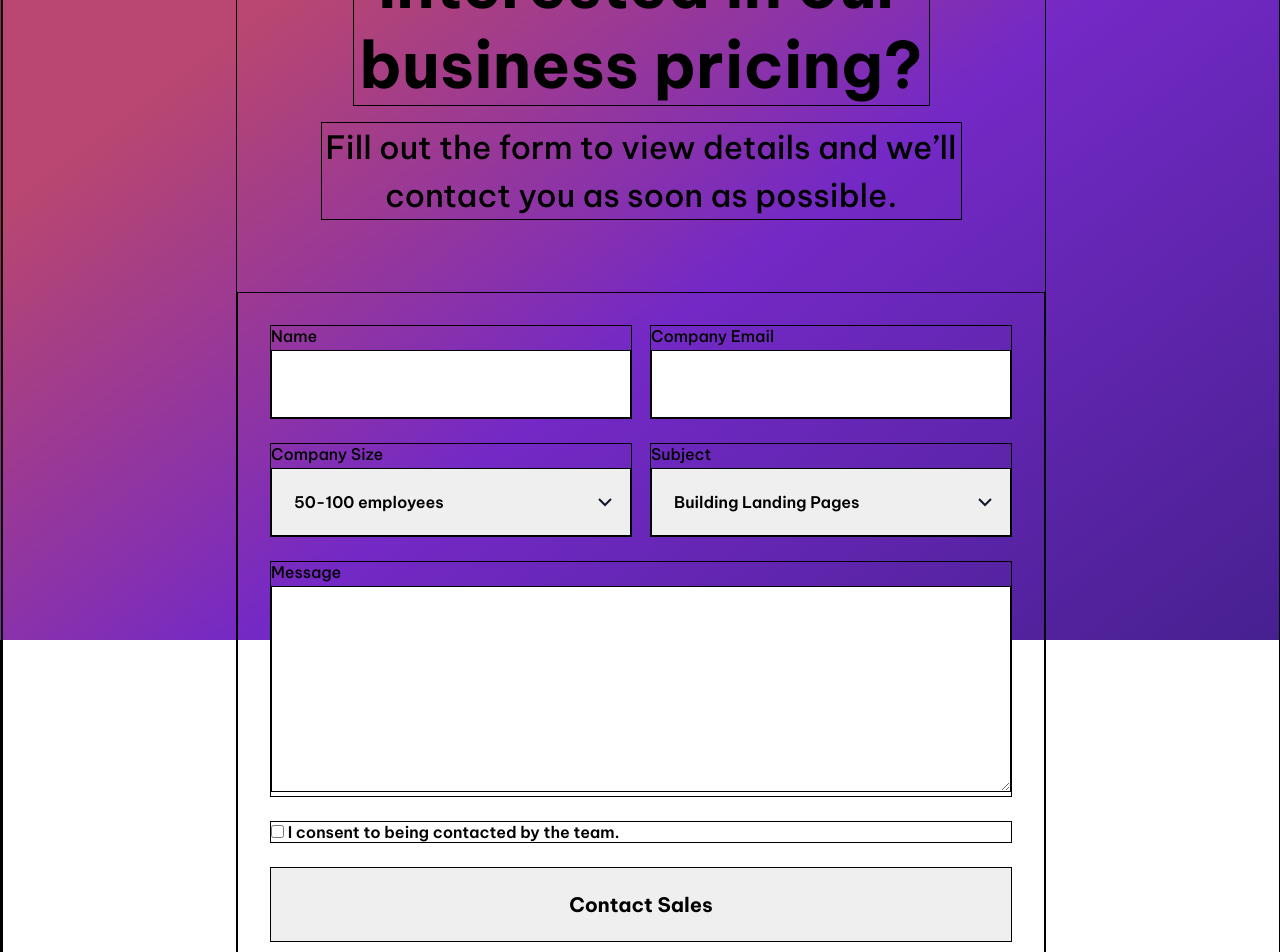
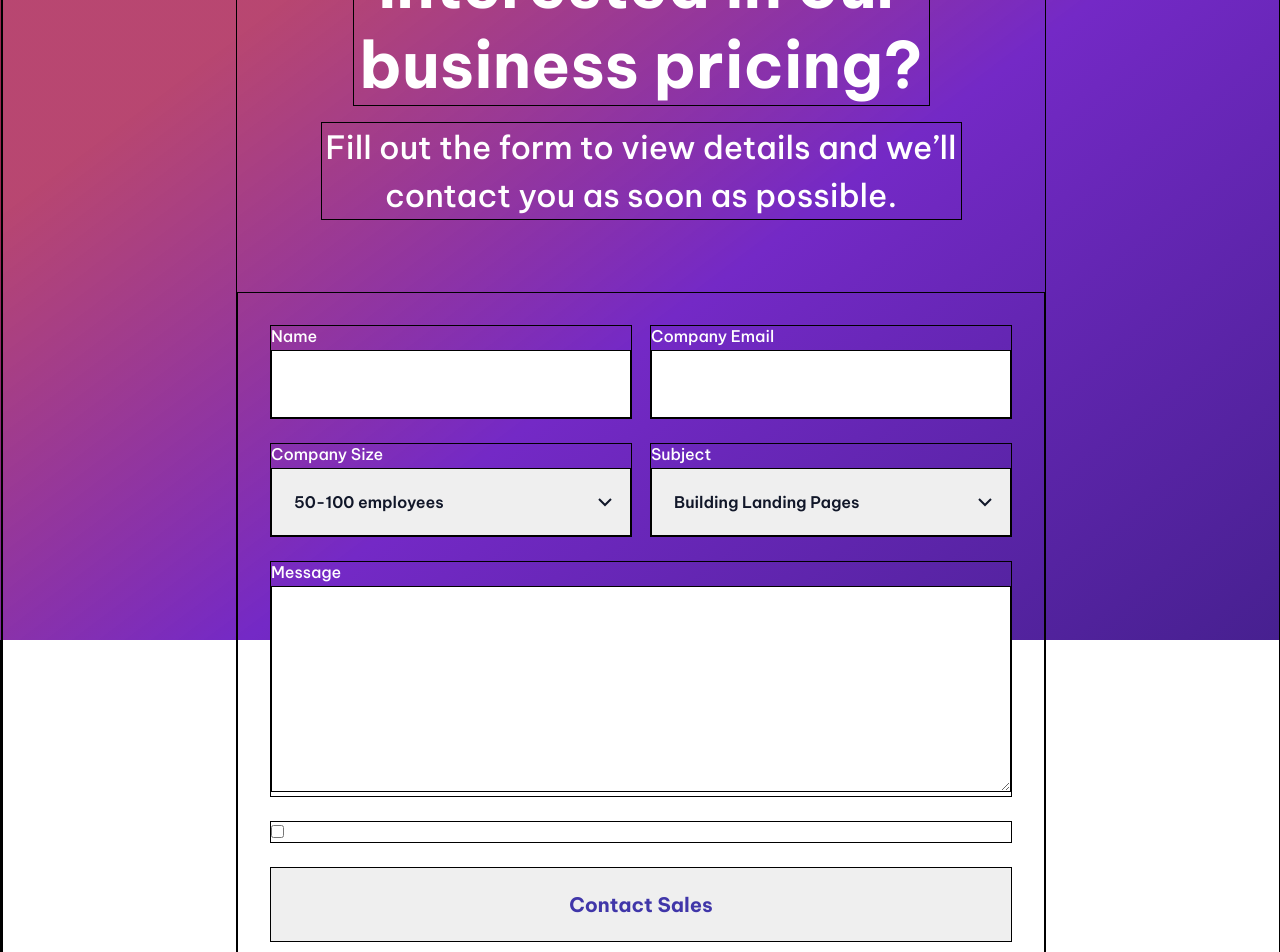
Before and after one commit to Nimus-oes/frontend-react, a React (Vite) app in the folder 01-ContactForm/: page / in a window 1280 px wide. Shown: the part 160-1112 px from the top of the page. Built offline with nearby package versions, Linux system fonts and the light colour scheme.

Commit message:
Add text color to all components

```diff
--- a/01-ContactForm/src/App.css
+++ b/01-ContactForm/src/App.css
@@ -26,6 +26,7 @@
 .title,
 .subtitle {
   text-align: center;
+  color: rgb(255, 255, 255);
 }
 
 .title {
@@ -55,12 +56,14 @@
   font-weight: 500;
   font-size: 14;
   margin-bottom: 6px;
+  color: rgb(255, 255, 255);
 }
 
 .input-field {
   margin-top: 4px;
   padding: 22px;
   height: 68px;
+  color: rgb(17, 23, 41);
 }
 
 .input-field,
@@ -78,6 +81,7 @@
   font-weight: 700;
   font-size: 20px;
   padding: 24px 0;
+  color: rgb(64, 54, 169);
 }
 
 .dropdown {
```
